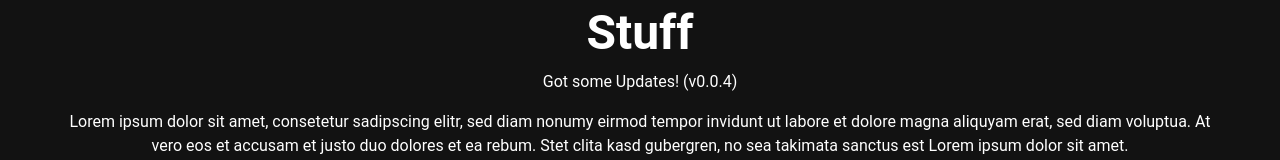
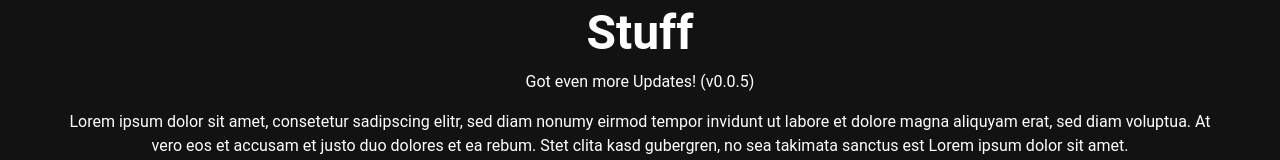
Before and after one commit to H0rn0chse/HowBow, a Vue app: page /#/ in a window 1280 px wide. Shown: the part 316-476 px from the top of the page. Built offline with nearby package versions, Linux system fonts and the light colour scheme; a small style sheet from the web is missing.

Commit message:
Updated version

```diff
--- a/package.json
+++ b/package.json
@@ -1,7 +1,7 @@
 {
   "name": "howbow",
   "productName": "HowBow",
-  "version": "0.0.4",
+  "version": "0.0.5",
   "private": true,
   "author": {
     "name": "H0rn0chse",
--- a/src/components/HelloWorld.vue
+++ b/src/components/HelloWorld.vue
@@ -16,7 +16,7 @@
                 </h1>
 
                 <p class="subheading font-weight-regular">
-                    Got some Updates! (v0.0.4)
+                    Got even more Updates! (v0.0.5)
                 </p>
 
                 <p class="subheading font-weight-regular">
```
